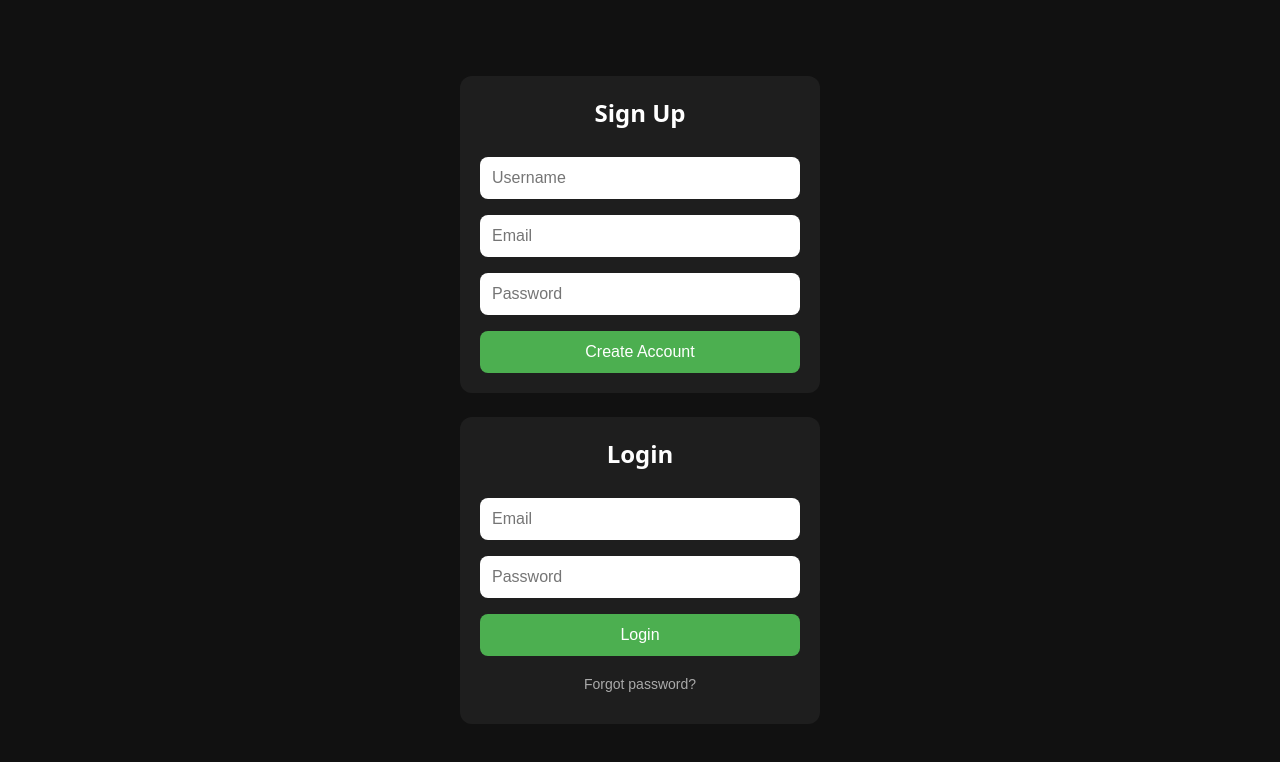
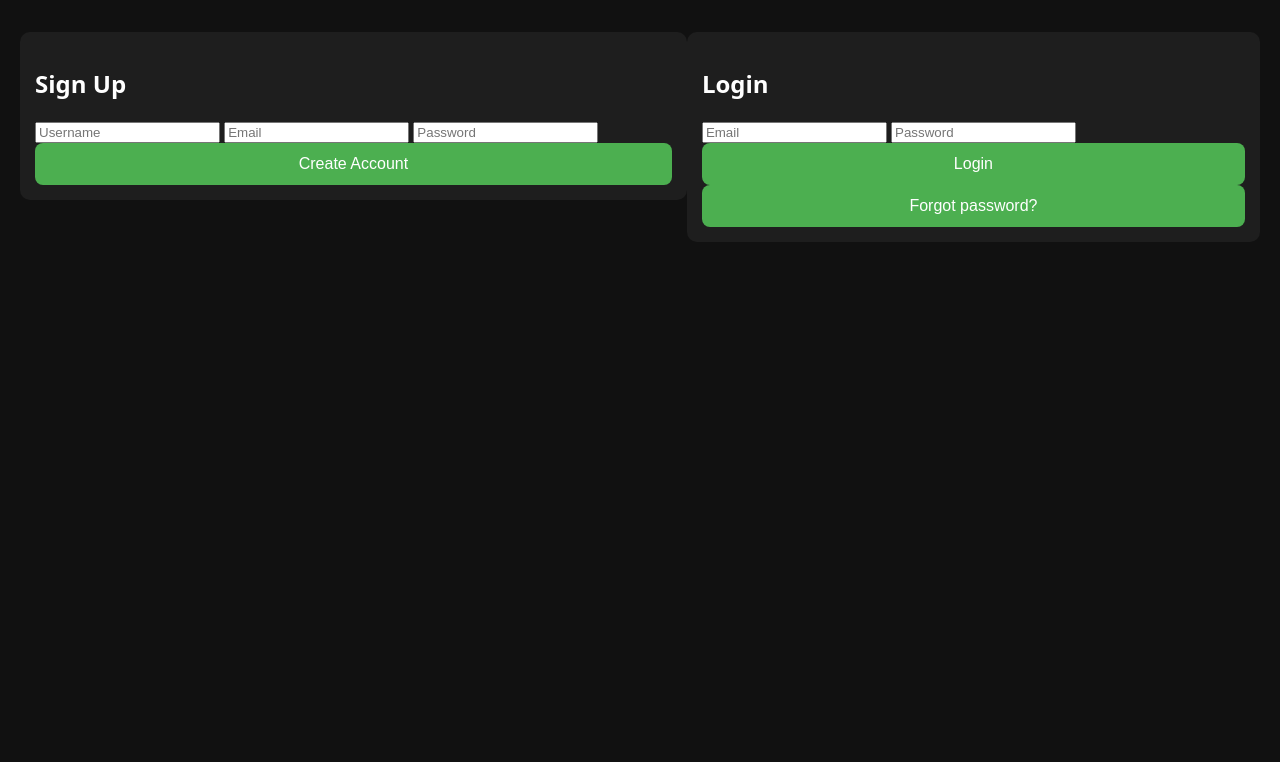
Before and after one commit to whimsical-milk/engine-app, a plain HTML site: page index.html in a window 1280 px wide. Drawn offline with Linux system fonts and the light colour scheme.

Commit message:
Refactor styles for layout and box components

```diff
--- a/style.css
+++ b/style.css
@@ -9,52 +9,46 @@ body {
   color: #fff;
   min-height: 100vh;
   display: flex;
-  flex-direction: column;
-  align-items: center;
   justify-content: center;
+  align-items: flex-start;
+  padding: 20px;
+}
+
+.container {
+  width: 100%;
+  max-width: 400px;
 }
 
 .box {
   background: #1e1e1e;
-  padding: 20px;
-  margin: 12px;
-  width: 92%;
-  max-width: 360px;
-  border-radius: 12px;
+  padding: 15px;
+  margin: 12px 0;
+  border-radius: 10px;
 }
 
-h2 {
-  margin-top: 0;
+h1 {
   text-align: center;
-}
-
-input {
-  width: 100%;
-  padding: 12px;
-  margin: 8px 0;
-  font-size: 16px;
-  border-radius: 8px;
-  border: none;
-  outline: none;
+  margin-bottom: 20px;
 }
 
 button {
   width: 100%;
   padding: 12px;
-  margin-top: 8px;
   font-size: 16px;
   border-radius: 8px;
   border: none;
   background: #4caf50;
   color: white;
+  cursor: pointer;
 }
 
 button:active {
   transform: scale(0.98);
 }
 
-button.link {
-  background: none;
-  color: #aaa;
-  font-size: 14px;
+hr {
+  border: 0;
+  height: 1px;
+  background: #444;
+  margin: 20px 0;
 }
```
